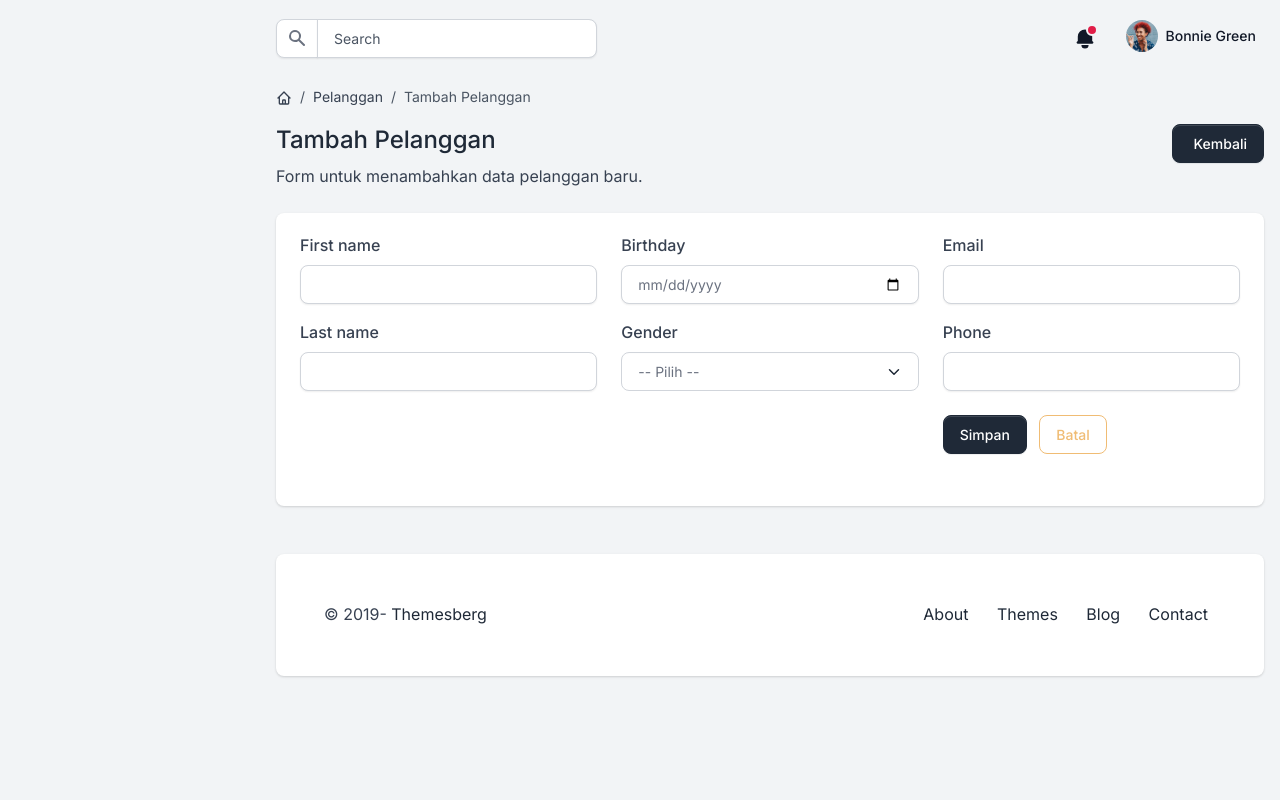
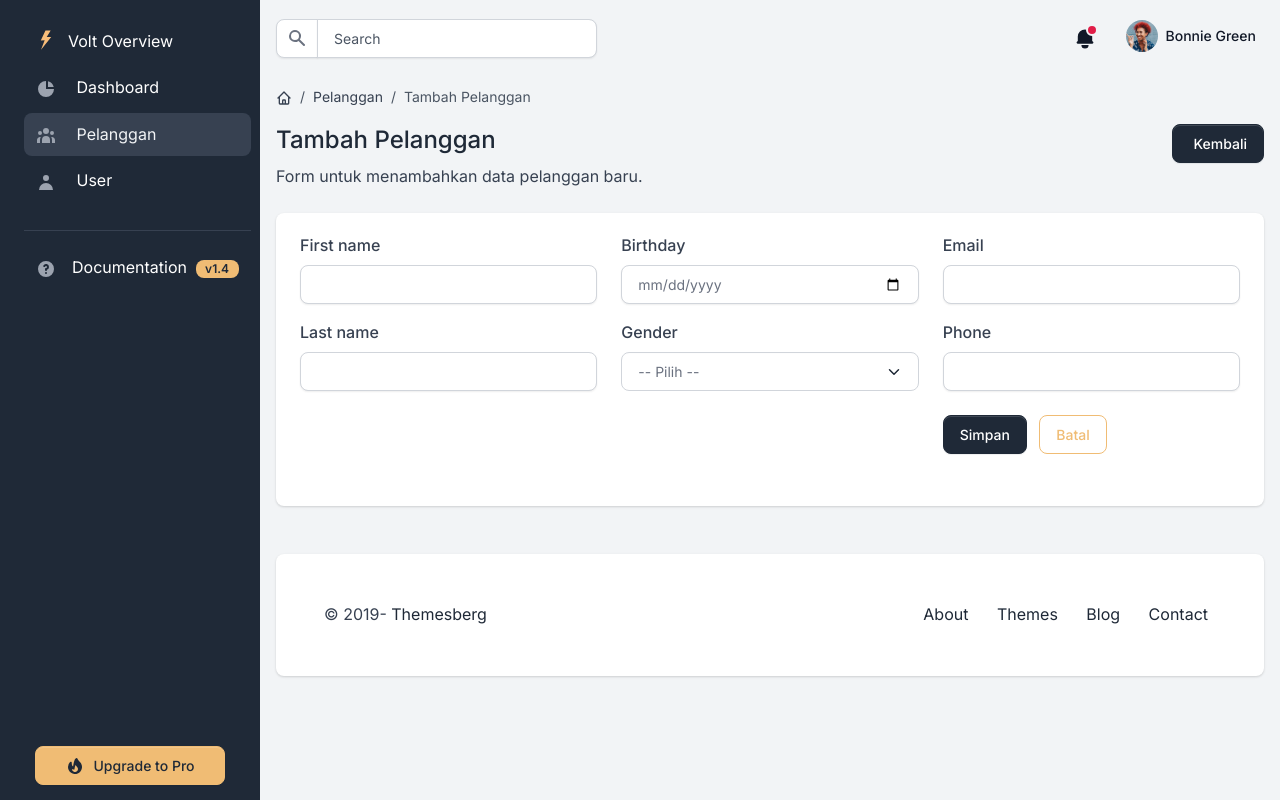
Before and after one commit to Mitharahmanovia/mitha, a Laravel app: page /pelanggan/create in a window 1280 px wide. Run offline with Laravel 12, Linux system fonts and the light colour scheme; some libraries are stand-ins or nearby versions.

Commit message:
pertemuan 10

```diff
--- a/app/Http/Controllers/DashboardController.php
+++ b/app/Http/Controllers/DashboardController.php
@@ -2,11 +2,9 @@
 
 namespace App\Http\Controllers;
 
-use Illuminate\Http\Request;
-
 class DashboardController extends Controller
 {
-public function index()
+    public function index()
     {
         return view('admin.dashboard');
     }
--- a/app/Http/Controllers/PelangganController.php
+++ b/app/Http/Controllers/PelangganController.php
@@ -9,10 +9,18 @@ class PelangganController extends Controller
     /**
      * Display a listing of the resource.
      */
-    public function index()
+  public function index(Request $request)
     {
-		$data['dataPelanggan'] = Pelanggan::all();
-		return view('admin.pelanggan.index',$data);
+        $filterableColumns = ['gender'];
+
+        $searchableColumns = ['first_name', 'last_name', 'email'];
+
+        $data['dataPelanggan'] = Pelanggan::filter($request, $filterableColumns)
+            ->search($request, $searchableColumns)
+            ->paginate(10)
+            ->withQueryString();
+
+        return view('admin.pelanggan.index', $data);
     }
 
     /**
--- a/resources/views/layout/admin/header.blade.php
+++ b/resources/views/layout/admin/header.blade.php
@@ -0,0 +1,129 @@
+<nav class="navbar navbar-dark navbar-theme-primary px-4 col-12 d-lg-none">
+    <a class="navbar-brand me-lg-5" href="#">
+        <img class="navbar-brand-dark" src="{{ asset('assets-admin/img/brand/light.svg') }}" alt="Volt logo" />
+        <img class="navbar-brand-light" src="{{ asset('assets-admin/img/brand/dark.svg') }}" alt="Volt logo" />
+    </a>
+    <div class="d-flex align-items-center">
+        <button class="navbar-toggler d-lg-none collapsed" type="button" data-bs-toggle="collapse"
+            data-bs-target="#sidebarMenu" aria-controls="sidebarMenu" aria-expanded="false"
+            aria-label="Toggle navigation">
+            <span class="navbar-toggler-icon"></span>
+        </button>
+    </div>
+</nav>
+
+<nav id="sidebarMenu" class="sidebar d-lg-block bg-gray-800 text-white collapse" data-simplebar>
+    <div class="sidebar-inner px-4 pt-3">
+        <div
+            class="user-card d-flex d-md-none align-items-center justify-content-between justify-content-md-center pb-4">
+            <div class="d-flex align-items-center">
+                <div class="avatar-lg me-4">
+                    <img src="{{ asset('assets-admin/img/team/profile-picture-3.jpg') }}"
+                        class="card-img-top rounded-circle border-white" alt="Bonnie Green">
+                </div>
+                <div class="d-block">
+                    <h2 class="h5 mb-3">Hi, Jane</h2>
+                    <a href="#" class="btn btn-secondary btn-sm d-inline-flex align-items-center">
+                        Sign Out
+                    </a>
+                </div>
+            </div>
+            <div class="collapse-close d-md-none">
+                <a href="#sidebarMenu" data-bs-toggle="collapse" data-bs-target="#sidebarMenu"
+                    aria-controls="sidebarMenu" aria-expanded="true" aria-label="Toggle navigation">
+                    <svg class="icon icon-xs" fill="currentColor" viewBox="0 0 20 20"
+                        xmlns="http://www.w3.org/2000/svg">
+                        <path fill-rule="evenodd"
+                            d="M4.293 4.293a1 1 0 011.414 0L10 8.586l4.293-4.293a1 1 0 111.414 1.414L11.414 10l4.293 4.293a1 1 0 01-1.414 1.414L10 11.414l-4.293 4.293a1 1 0 01-1.414-1.414L8.586 10 4.293 5.707a1 1 0 010-1.414z"
+                            clip-rule="evenodd"></path>
+                    </svg>
+                </a>
+            </div>
+        </div>
+
+        <ul class="nav flex-column pt-3 pt-md-0">
+            <li class="nav-item">
+                <a href="#" class="nav-link d-flex align-items-center">
+                    <span class="sidebar-icon">
+                        <img src="{{ asset('assets-admin/img/brand/light.svg') }}" height="20" width="20"
+                            alt="Volt Logo">
+                    </span>
+                    <span class="mt-1 ms-1 sidebar-text">Volt Overview</span>
+                </a>
+            </li>
+
+            <li class="nav-item {{ request()->is('dashboard') ? 'active' : '' }}">
+                <a href="{{ url('/dashboard') }}" class="nav-link">
+                    <span class="sidebar-icon">
+                        <svg class="icon icon-xs me-2" fill="currentColor" viewBox="0 0 20 20"
+                            xmlns="http://www.w3.org/2000/svg">
+                            <path d="M2 10a8 8 0 018-8v8h8a8 8 0 11-16 0z"></path>
+                            <path d="M12 2.252A8.014 8.014 0 0117.748 8H12V2.252z"></path>
+                        </svg>
+                    </span>
+                    <span class="sidebar-text">Dashboard</span>
+                </a>
+            </li>
+
+            <li class="nav-item {{ request()->is('pelanggan*') ? 'active' : '' }}">
+                <a href="{{ url('/pelanggan') }}" class="nav-link">
+                    <span class="sidebar-icon">
+                        <svg class="icon icon-xs me-2" fill="currentColor" viewBox="0 0 20 20"
+                            xmlns="http://www.w3.org/2000/svg">
+                            <path
+                                d="M13 6a3 3 0 11-6 0 3 3 0 016 0zM18 8a2 2 0 11-4 0 2 2 0 014 0zM14 15a4 4 0 00-8 0v3h8v-3zM6 8a2 2 0 11-4 0 2 2 0 014 0zM16 18v-3a5.972 5.972 0 00-.75-2.906A3.005 3.005 0 0119 15v3h-3zM4.75 12.094A5.973 5.973 0 004 15v3H1v-3a3 3 0 013.75-2.906z">
+                            </path>
+                        </svg>
+                    </span>
+                    <span class="sidebar-text">Pelanggan</span>
+                </a>
+            </li>
+
+            <li class="nav-item {{ request()->is('user*') ? 'active' : '' }}">
+                <a href="{{ url('/user') }}" class="nav-link">
+                    <span class="sidebar-icon">
+                        <svg class="icon icon-xs me-2" fill="currentColor" viewBox="0 0 20 20"
+                            xmlns="http://www.w3.org/2000/svg">
+                            <path fill-rule="evenodd" d="M10 9a3 3 0 100-6 3 3 0 000 6zm-7 9a7 7 0 1114 0H3z"
+                                clip-rule="evenodd"></path>
+                        </svg>
+                    </span>
+                    <span class="sidebar-text">User</span>
+                </a>
+            </li>
+
+            <li role="separator" class="dropdown-divider mt-4 mb-3 border-gray-700"></li>
+
+            <li class="nav-item">
+                <a href="https://themesberg.com/docs/volt-bootstrap-5-dashboard/getting-started/quick-start/"
+                    target="_blank" class="nav-link d-flex align-items-center">
+                    <span class="sidebar-icon">
+                        <svg class="icon icon-xs me-2" fill="currentColor" viewBox="0 0 20 20"
+                            xmlns="http://www.w3.org/2000/svg">
+                            <path fill-rule="evenodd"
+                                d="M18 10a8 8 0 11-16 0 8 8 0 0116 0zm-8-3a1 1 0 00-.867.5 1 1 0 11-1.731-1A3 3 0 0113 8a3.001 3.001 0 01-2 2.83V11a1 1 0 11-2 0v-1a1 1 0 011-1 1 1 0 100-2zm0 8a1 1 0 100-2 1 1 0 000 2z"
+                                clip-rule="evenodd"></path>
+                        </svg>
+                    </span>
+                    <span class="sidebar-text">Documentation <span
+                            class="badge badge-sm bg-secondary ms-1 text-gray-800">v1.4</span></span>
+                </a>
+            </li>
+
+            <li class="nav-item">
+                <a href="#"
+                    class="btn btn-secondary d-flex align-items-center justify-content-center btn-upgrade-pro">
+                    <span class="sidebar-icon d-inline-flex align-items-center justify-content-center">
+                        <svg class="icon icon-xs me-2" fill="currentColor" viewBox="0 0 20 20"
+                            xmlns="http://www.w3.org/2000/svg">
+                            <path fill-rule="evenodd"
+                                d="M12.395 2.553a1 1 0 00-1.45-.385c-.345.23-.614.558-.822.88-.214.33-.403.713-.57 1.116-.334.804-.614 1.768-.84 2.734a31.365 31.365 0 00-.613 3.58 2.64 2.64 0 01-.945-1.067c-.328-.68-.398-1.534-.398-2.654A1 1 0 005.05 6.05 6.981 6.981 0 003 11a7 7 0 1011.95-4.95c-.592-.591-.98-.985-1.348-1.467-.363-.476-.724-1.063-1.207-2.03zM12.12 15.12A3 3 0 017 13s.879.5 2.5.5c0-1 .5-4 1.25-4.5.5 1 .786 1.293 1.371 1.879A2.99 2.99 0 0113 13a2.99 2.99 0 01-.879 2.121z"
+                                clip-rule="evenodd"></path>
+                        </svg>
+                    </span>
+                    <span>Upgrade to Pro</span>
+                </a>
+            </li>
+        </ul>
+    </div>
+</nav>
```
Also changed, not shown: app/Models/Pelanggan.php (+22 -0 lines), database/seeders/CreateFirstUser.php (added, +22 -0 lines), database/seeders/CreatePelangganDummy.php (added, +27 -0 lines), resources/views/admin/pelanggan/index.blade.php (+33 -4 lines).
